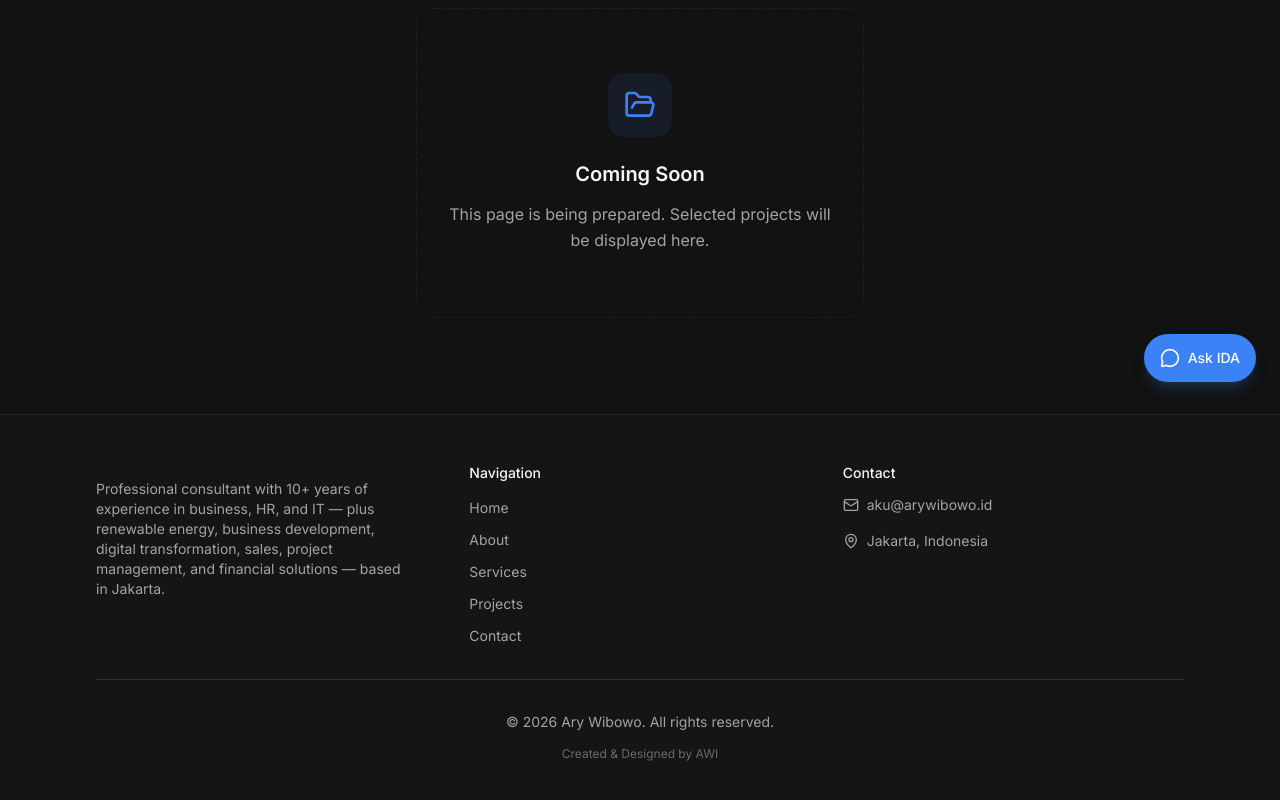
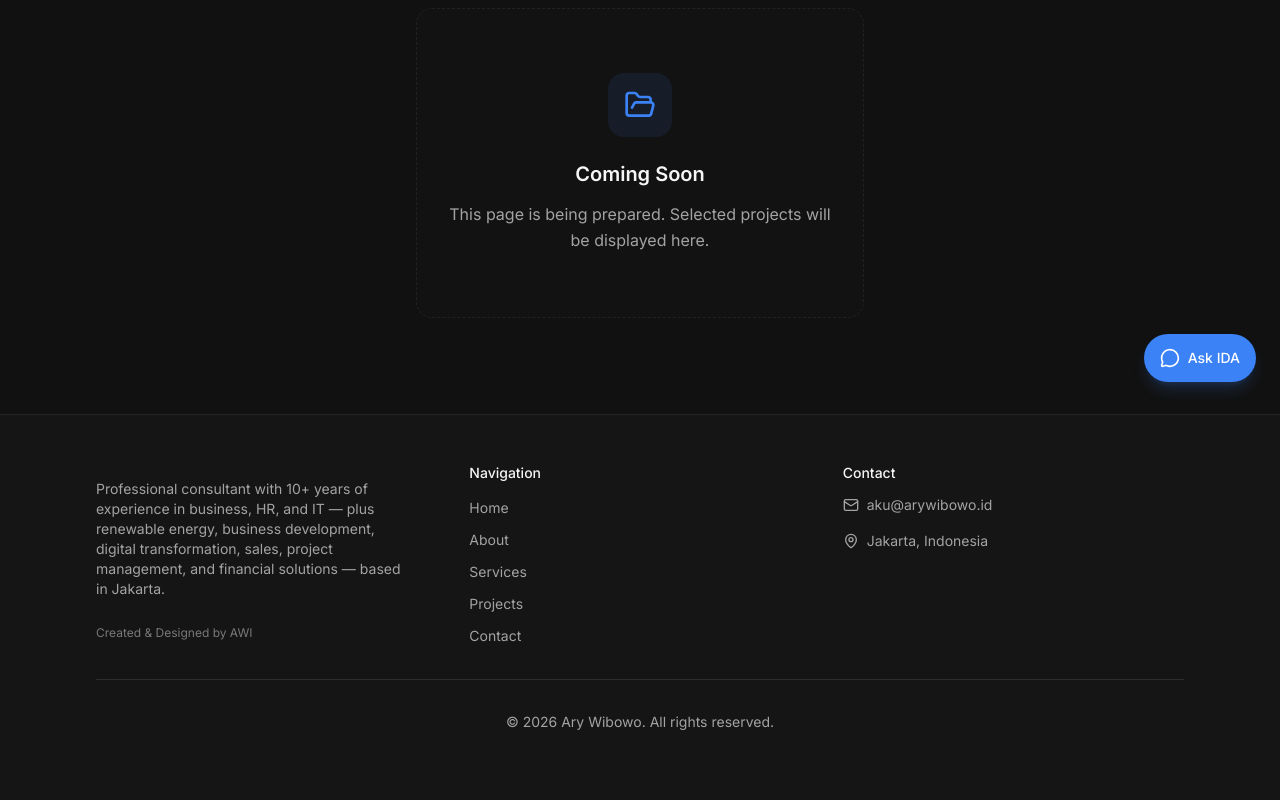
Before and after one commit to ImHeroesKiller/arywibowo-portfolio, a Next.js app: page /en/projects in a window 1280 px wide. Shown: the part 394-1194 px from the top of the page. Built offline with nearby package versions, Linux system fonts and the light colour scheme.

Commit message:
Move footer creator credit above CTA overlap zone
- Place AWI credit under logo column on the left for visibility
- Add bottom padding so copyright clears floating chat button

```diff
--- a/components/footer.tsx
+++ b/components/footer.tsx
@@ -18,13 +18,23 @@ export function Footer() {
   const year = new Date().getFullYear();
 
   return (
-    <footer className="border-t border-border/60 bg-card/50">
+    <footer className="border-t border-border/60 bg-card/50 pb-20 sm:pb-12">
       <div className="mx-auto max-w-6xl px-4 py-12 sm:px-6 lg:px-8">
         <div className="grid gap-8 sm:grid-cols-2 lg:grid-cols-3">
           <div>
             <Logo />
             <p className="mt-4 max-w-xs text-sm text-muted-foreground">
               {tMeta("description")}
+            </p>
+            <p className="mt-5">
+              <a
+                href="https://arywibowo.id"
+                target="_blank"
+                rel="noopener noreferrer"
+                className="text-xs text-muted-foreground/70 transition-colors hover:text-muted-foreground"
+              >
+                {t("creatorCredit")}
+              </a>
             </p>
           </div>
 
@@ -68,21 +78,9 @@ export function Footer() {
 
         <Separator className="my-8" />
 
-        <div className="space-y-2 text-center">
-          <p className="text-sm text-muted-foreground">
-            © {year} {tHero("name")}. {t("rights")}
-          </p>
-          <p>
-            <a
-              href="https://arywibowo.id"
-              target="_blank"
-              rel="noopener noreferrer"
-              className="text-xs text-muted-foreground/60 transition-colors hover:text-muted-foreground"
-            >
-              {t("creatorCredit")}
-            </a>
-          </p>
-        </div>
+        <p className="text-center text-sm text-muted-foreground">
+          © {year} {tHero("name")}. {t("rights")}
+        </p>
       </div>
     </footer>
   );
```
